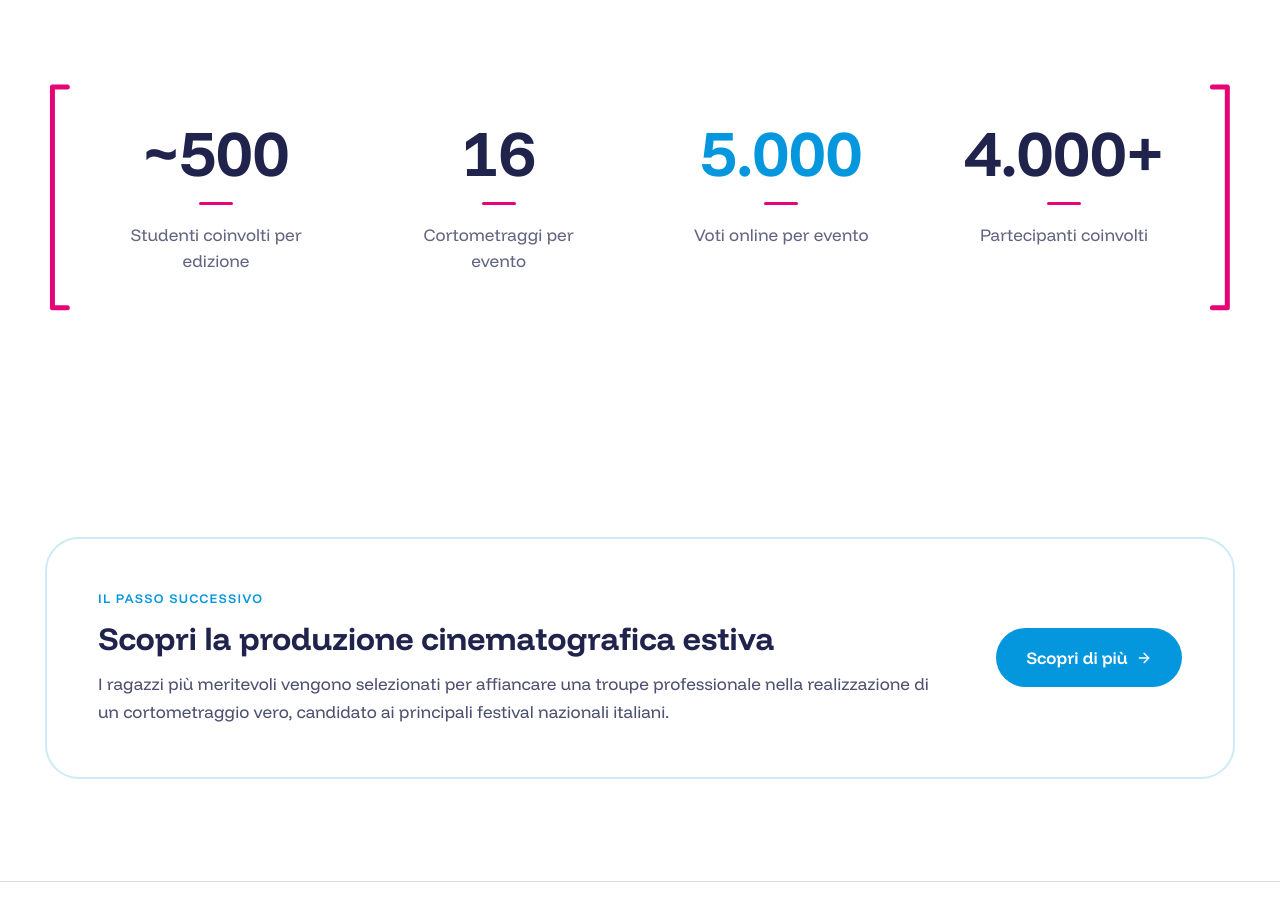
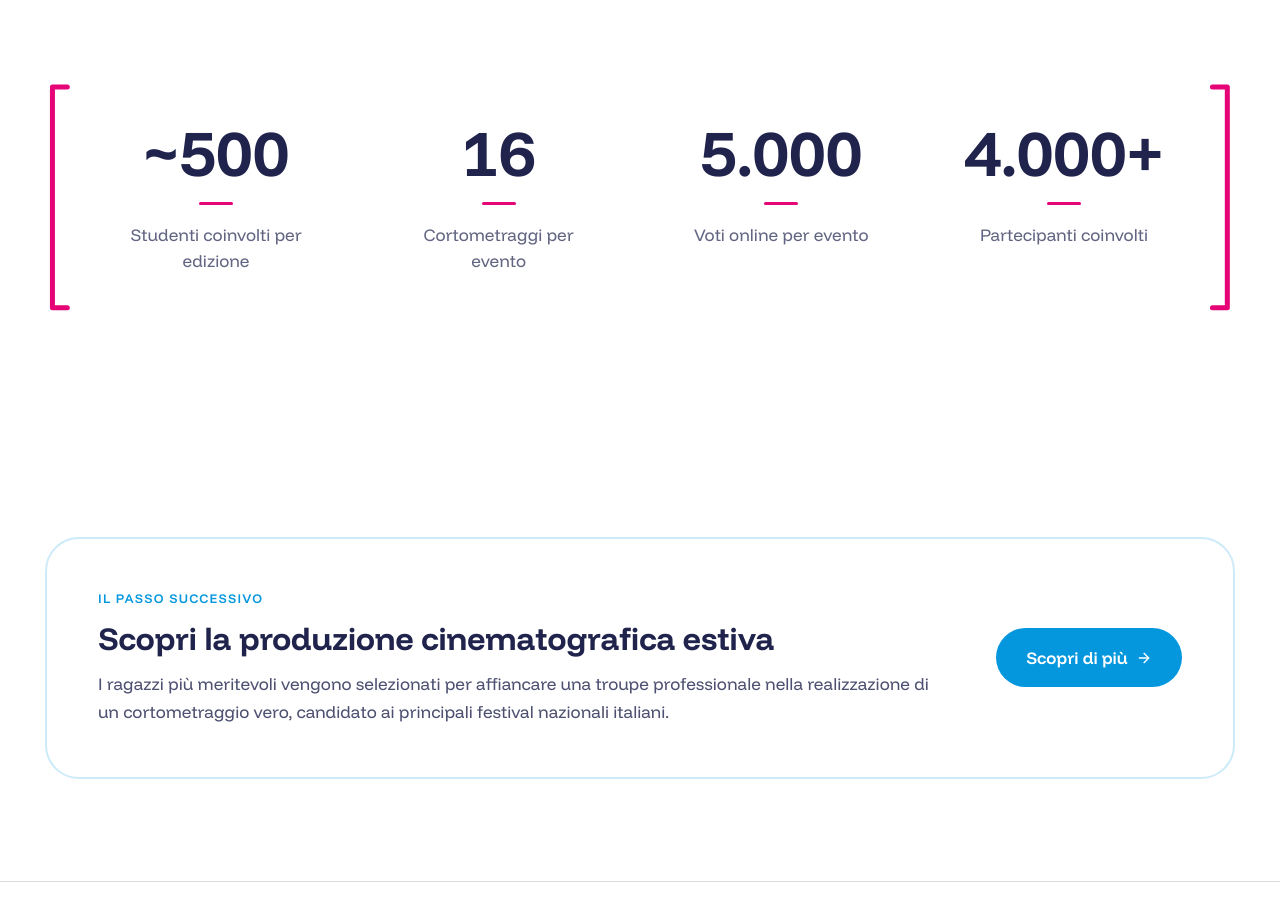
Before and after one commit to Chjnzo/SettimaArte, a React (Vite) app: page /festival in a window 1280 px wide. Shown: the part 2284-3202 px from the top of the page. Built offline with nearby package versions, Linux system fonts and the light colour scheme; no server answers.

Commit message:
Update Festival.tsx

```diff
--- a/src/pages/Festival.tsx
+++ b/src/pages/Festival.tsx
@@ -65,7 +65,7 @@ function CopyEvento() {
 const stats = [
   { value: '~500', label: 'Studenti coinvolti per edizione' },
   { value: '16', label: 'Cortometraggi per evento' },
-  { value: '5.000', label: 'Voti online per evento', accent: true },
+  { value: '5.000', label: 'Voti online per evento' },
   { value: '4.000+', label: 'Partecipanti coinvolti' },
 ]
 
```
